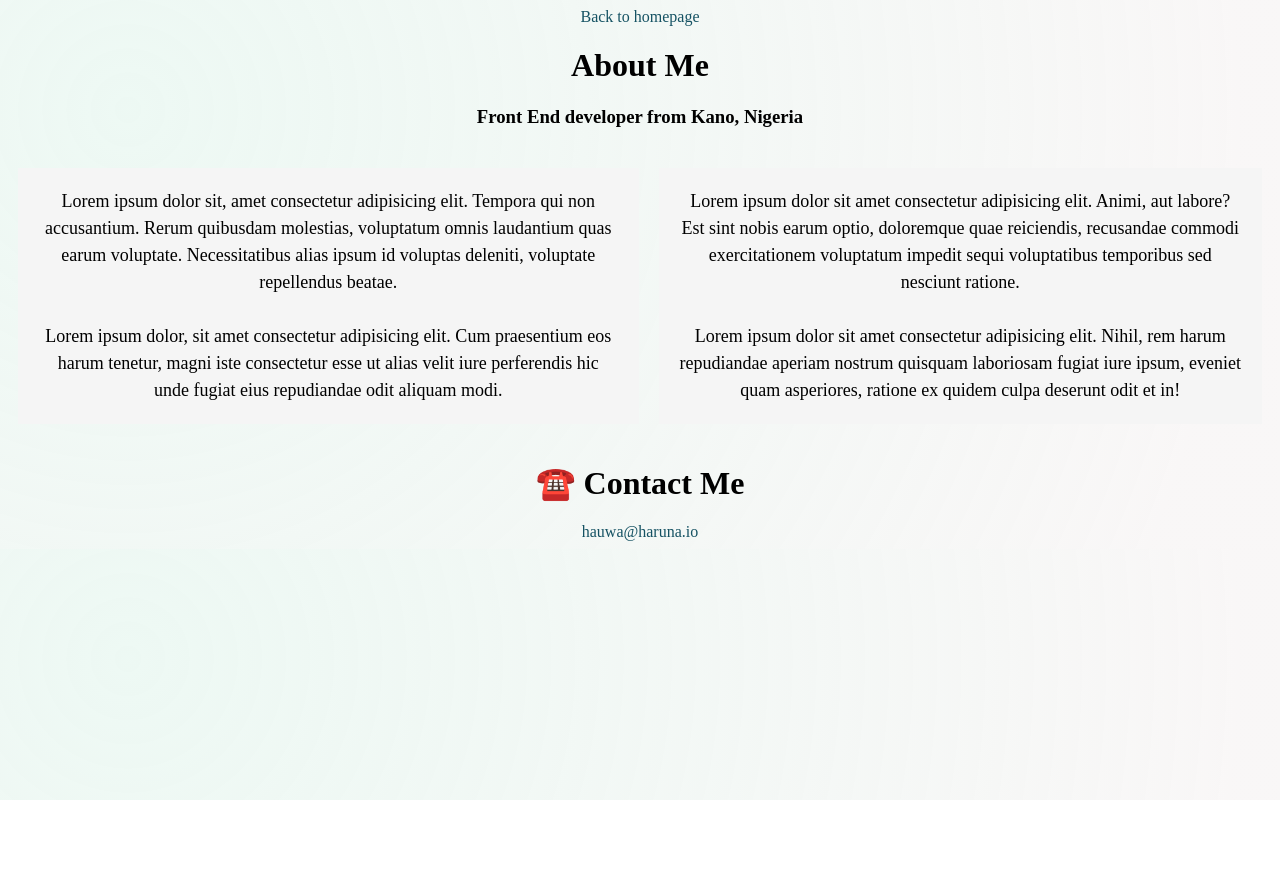
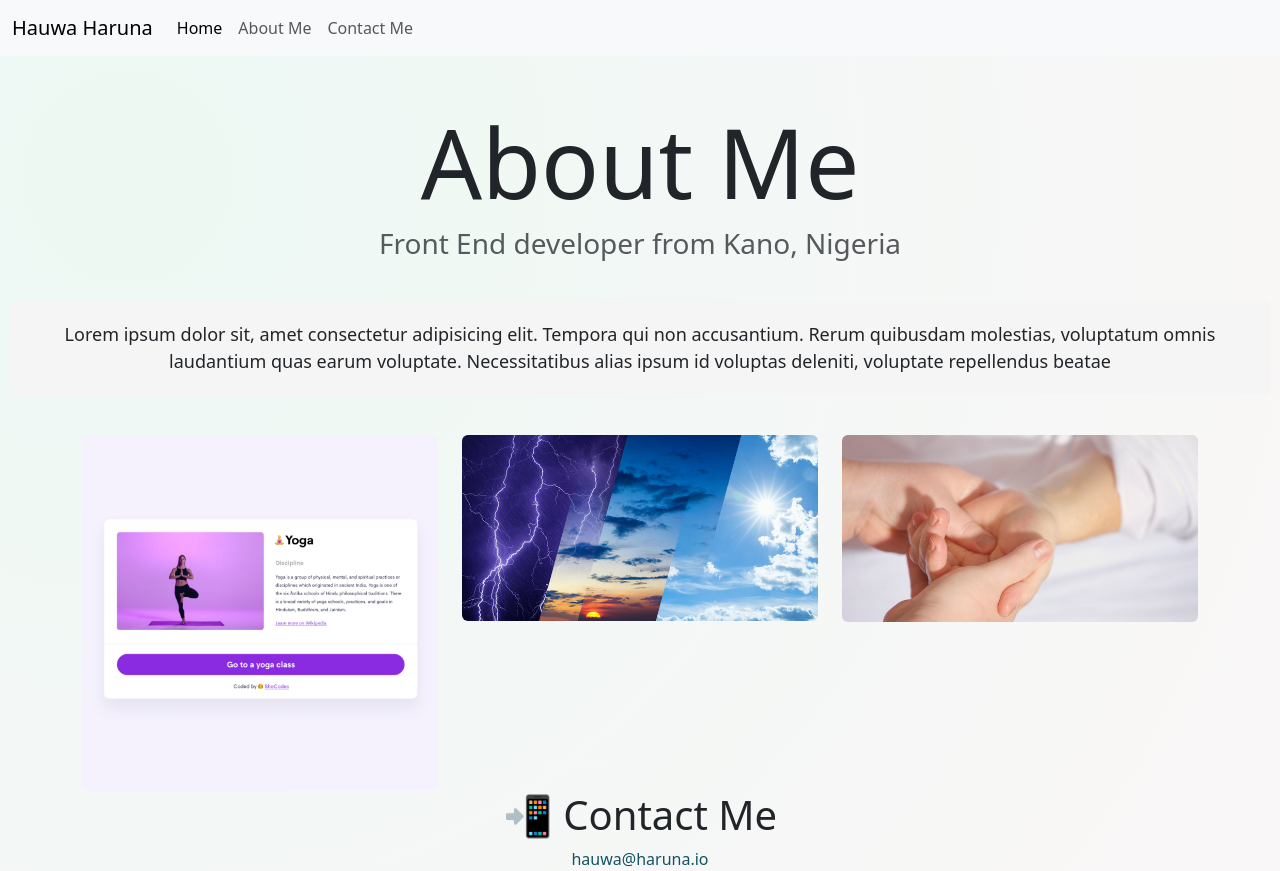
Before and after one commit to UmmSultee/Portfolio, a website: page about.html in a window 1280 px wide. Before the commit the page ends 800 px from the top, so only its background shows below. Drawn offline with nearby package versions, Linux system fonts and the light colour scheme.

Commit message:
about page

```diff
--- a/about.html
+++ b/about.html
@@ -4,39 +4,67 @@
     <meta charset="UTF-8" />
     <meta name="viewport" content="width=device-width, initial-scale=1.0" />
     <title>About me</title>
+    <link href="https://cdn.jsdelivr.net/npm/bootstrap@5.3.2/dist/css/bootstrap.min.css" rel="stylesheet" integrity="sha384-T3c6CoIi6uLrA9TneNEoa7RxnatzjcDSCmG1MXxSR1GAsXEV/Dwwykc2MPK8M2HN" crossorigin="anonymous">
+    <script src="https://cdn.jsdelivr.net/npm/bootstrap@5.3.2/dist/js/bootstrap.bundle.min.js" integrity="sha384-C6RzsynM9kWDrMNeT87bh95OGNyZPhcTNXj1NW7RuBCsyN/o0jlpcV8Qyq46cDfL" crossorigin="anonymous"></script>
     <link rel="stylesheet" href="style.css" />
   </head>
   <body>
-    <a href="index.html" id="email">Back to homepage</a>
-    <h1>About Me</h1>
-    <h3>Front End developer from Kano, Nigeria</h3>
 
-    <div class="data">
+    <nav class="navbar navbar-expand-lg bg-body-tertiary">
+      <div class="container-fluid">
+        <a class="navbar-brand" href="index.html">Hauwa Haruna</a>
+        <button class="navbar-toggler" type="button" data-bs-toggle="collapse" data-bs-target="#navbarNav" aria-controls="navbarNav" aria-expanded="false" aria-label="Toggle navigation">
+          <span class="navbar-toggler-icon"></span>
+        </button>
+        <div class="collapse navbar-collapse" id="navbarNav">
+          <ul class="navbar-nav">
+            <li class="nav-item">
+              <a class="nav-link active" aria-current="page" href="index.html">Home</a>
+            </li>
+            <li class="nav-item">
+              <a class="nav-link" href="about.html">About Me</a>
+            </li>
+            <li class="nav-item">
+              <a class="nav-link" href="about.html#contact">Contact Me</a>
+            </li>
+          </ul>
+        </div>
+      </div>
+    </nav>
+
+    <h1 class="text-center mt-5">About Me</h1>
+    <h3 class="text-body-secondary">Front End developer from Kano, Nigeria</h3>
+
+    <div class="data text-center">
       <p class="lorem">
         Lorem ipsum dolor sit, amet consectetur adipisicing elit. Tempora qui
         non accusantium. Rerum quibusdam molestias, voluptatum omnis laudantium
         quas earum voluptate. Necessitatibus alias ipsum id voluptas deleniti,
-        voluptate repellendus beatae.
-        <br>
-        <br>
+        voluptate repellendus beatae
+      </p>
 
-        Lorem ipsum dolor, sit amet consectetur adipisicing elit. Cum praesentium eos harum tenetur, magni iste consectetur esse ut alias velit iure perferendis hic unde fugiat eius repudiandae odit aliquam modi.
-      </p>
-      <p class="lorem">
-        Lorem ipsum dolor sit amet consectetur adipisicing elit. Animi, aut
-        labore? Est sint nobis earum optio, doloremque quae reiciendis,
-        recusandae commodi exercitationem voluptatum impedit sequi voluptatibus
-        temporibus sed nesciunt ratione.
-        <br>
-        <br>
-
-        Lorem ipsum dolor sit amet consectetur adipisicing elit. Nihil, rem harum repudiandae aperiam nostrum quisquam laboriosam fugiat iure ipsum, eveniet quam asperiores, ratione ex quidem culpa deserunt odit et in!
-      </p>
     </div>
 
-    <footer>
+    <div class="container">
+      <div class="row">
+        <div class="col-md-4">
+          <img src="images/yoga.png" alt="" class="img-fluid rounded">
+        </div>
 
-      <h1 id="contact">☎️ Contact Me</h1>
+        <div class="col-md-4">
+          <img src="images/weather.jpeg" alt="" class="img-fluid rounded">
+        </div>
+
+        <div class="col-md-4">
+          <img src="images/midwifery.jpeg" alt="" class="img-fluid rounded">
+        </div>
+      </div>
+
+    </div>
+
+    <footer mt-5>
+
+      <h1 id="contact">📲 Contact Me</h1>
       <a href="mailto:harounummie@gmail.com" id="email">hauwa@haruna.io</a>
     </footer>
   </body>
--- a/style.css
+++ b/style.css
@@ -114,3 +114,6 @@ h4 {
   color: var(--primary-color);
   background: white;
 }
+.text-center{
+  font-size: 96px;
+}
```
Also changed, not shown: index.html (+23 -6 lines).
